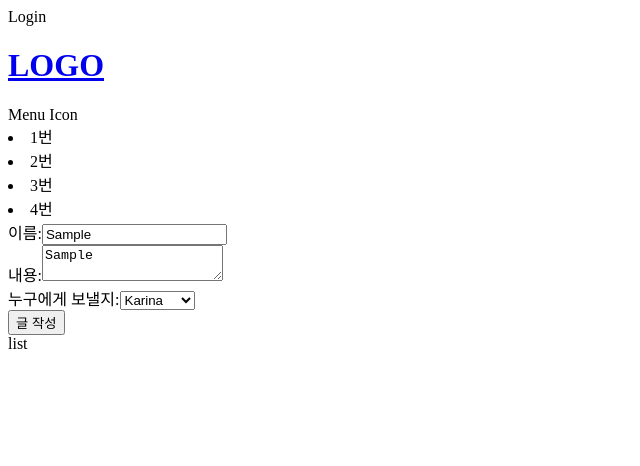
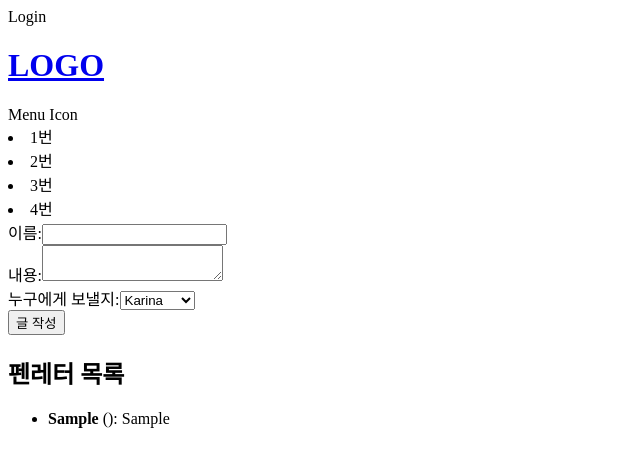
Before and after one commit to illuy/fan-letter, a React (Create React App) app: page / in a window 1280 px wide. Both pictures are taken after typing "Sample", "Sample" into the empty fields and a click on the button "글 작성". Shown: the top 466 px of the page, without its empty margins (0-640 px from the left). Built offline with nearby package versions, Linux system fonts and the light colour scheme.

Commit message:
작성된글 List에서 보이게

```diff
--- a/src/App.jsx
+++ b/src/App.jsx
@@ -1,17 +1,27 @@
+import React, { useEffect, useState } from "react";
 import Header from "./components/Header";
 import Menu from "./components/Menu";
 import LetterForm from "./components/Letter/LetterForm";
 import LetterList from "./components/Letter/LetterList";
 
 function App() {
+    const [letters, setLetters] = useState([]);
+
+    const addLetter = (newLetter) => {
+        setLetters([...letters, newLetter]);
+    };
+
+    useEffect(() => {
+        // letters가 변경될 때마다 이 부분이 실행됩니다.
+        console.log("Letters updated:", letters);
+    }, [letters]);
+
     return (
         <>
-            <div>
-                <Header></Header>
-                <Menu></Menu>
-                <LetterForm />
-                <LetterList />
-            </div>
+            <Header></Header>
+            <Menu></Menu>
+            <LetterForm addLetter={addLetter} />
+            <LetterList letters={letters} />
         </>
     );
 }
--- a/src/components/Letter/LetterForm.jsx
+++ b/src/components/Letter/LetterForm.jsx
@@ -1,6 +1,6 @@
 import React, { useState } from "react";
 
-const LetterForm = () => {
+const LetterForm = ({ addLetter }) => {
     const [name, setName] = useState("");
     const [content, setContent] = useState("");
     const [recipient, setRecipient] = useState("");
@@ -16,10 +16,21 @@ const LetterForm = () => {
     };
     const HandleSubmit = (e) => {
         e.preventDefault();
-        // 여기에서 입력값 활용 또는 상위 컴포넌트로 전달할 수 있습니다.
-        console.log("Name:", name);
-        console.log("Content:", content);
-        console.log("Recipient:", recipient);
+
+        // 새로운 편지 객체 생성
+        const newLetter = {
+            name: name,
+            content: content,
+            recipient: recipient,
+        };
+
+        // 부모 컴포넌트로 새로운 편지 전달
+        addLetter(newLetter);
+
+        // 입력값 초기화
+        setName("");
+        setContent("");
+        setRecipient("");
     };
 
     return (
--- a/src/components/Letter/LetterList.jsx
+++ b/src/components/Letter/LetterList.jsx
@@ -1,7 +1,19 @@
 import React from "react";
 
-const LetterList = () => {
-    return <section>list</section>;
+const LetterList = ({ letters }) => {
+    return (
+        <section>
+            <h2>펜레터 목록</h2>
+            <ul>
+                {letters.map((letter, index) => (
+                    <li key={index}>
+                        <strong>{letter.name}</strong> ({letter.recipient}):{" "}
+                        {letter.content}
+                    </li>
+                ))}
+            </ul>
+        </section>
+    );
 };
 
 export default LetterList;
```
